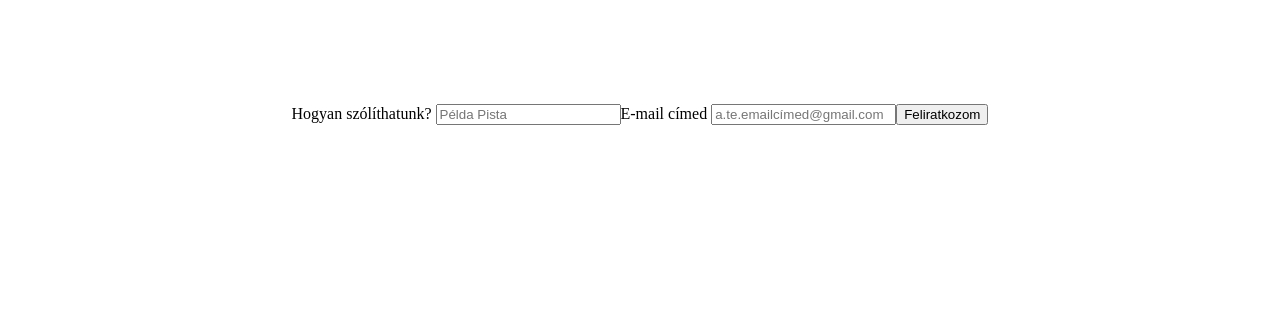
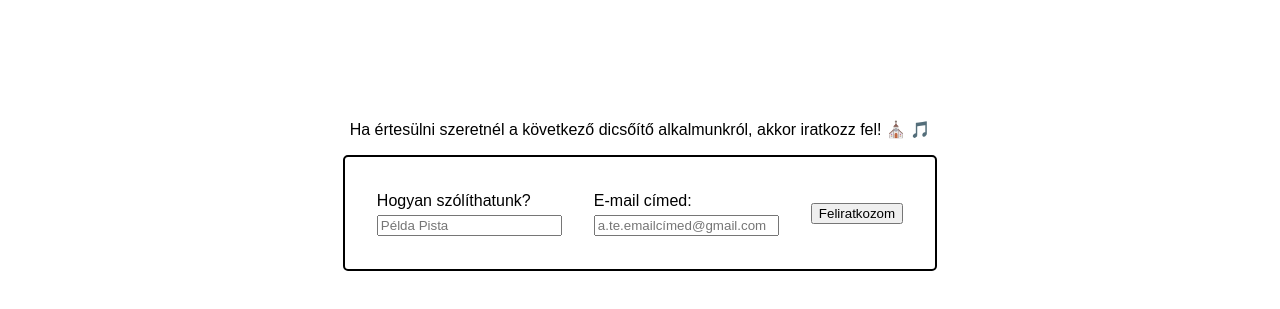
Before and after one commit to sionleroux/worshipband.hu, a plain HTML site: page index.html in a window 1280 px wide. Shown: the part 305-614 px from the top of the page. Drawn offline with Linux system fonts and the light colour scheme; a web font is replaced by a local one.

Commit message:
Add cool minimalist styling to the form

```diff
--- a/index.html
+++ b/index.html
@@ -3,15 +3,24 @@
 
 <head>
     <meta charset="utf-8">
+    <meta name="viewport" content="width=device-width, initial-scale=1">
     <title>WorSHIP Band</title>
     <link rel="preconnect" href="https://fonts.googleapis.com">
     <link rel="preconnect" href="https://fonts.gstatic.com" crossorigin>
     <link href="https://fonts.googleapis.com/css2?family=Zeyada&display=swap" rel="stylesheet">
     <style type="text/css" media="screen">
-        main, form {
+        body {
+            font-family: sans-serif;
+        }
+        main {
+            text-align: center;
+        }
+        main,
+        section, form {
             display: flex;
             justify-content: center;
             align-items: center;
+
         }
 
         h1 {
@@ -21,6 +30,20 @@
             font-size: 10rem;
             animation: fadeIn 1s ease-in 0s;
             animation-fill-mode: both;
+        }
+
+        form {
+            border: 2px solid black;
+            border-radius: 5px;
+            padding: 1rem;
+            width: min-content;
+
+        }
+        label {
+            line-height: 1.5rem;
+        }
+        form>* {
+            margin: 1rem;
         }
 
         @keyframes fadeIn {
@@ -37,6 +60,7 @@
                 transform: scale(1);
             }
         }
+
     </style>
 </head>
 
@@ -45,16 +69,20 @@
         <h1>WorSHIP Band</h1>
 
     </main>
-
+    <section>
+        <p>Ha értesülni szeretnél a következő dicsőítő alkalmunkról, akkor iratkozz fel! ⛪ 🎵 </p>
+    </section>
+    <section>
         <form action="">
             <label>Hogyan szólíthatunk?
                 <input type="text" name="name" required placeholder="Példa Pista">
             </label>
-                <label>E-mail címed
-                    <input type="email"  name="email" required placeholder="a.te.emailcímed@gmail.com">
+            <label>E-mail címed:
+                <input type="email" name="email" required placeholder="a.te.emailcímed@gmail.com">
             </label>
             <button type="submit">Feliratkozom</button>
         </form>
+    </section>
 
 </body>
 
```
Lines whose indentation alone changed are shown as unchanged.
